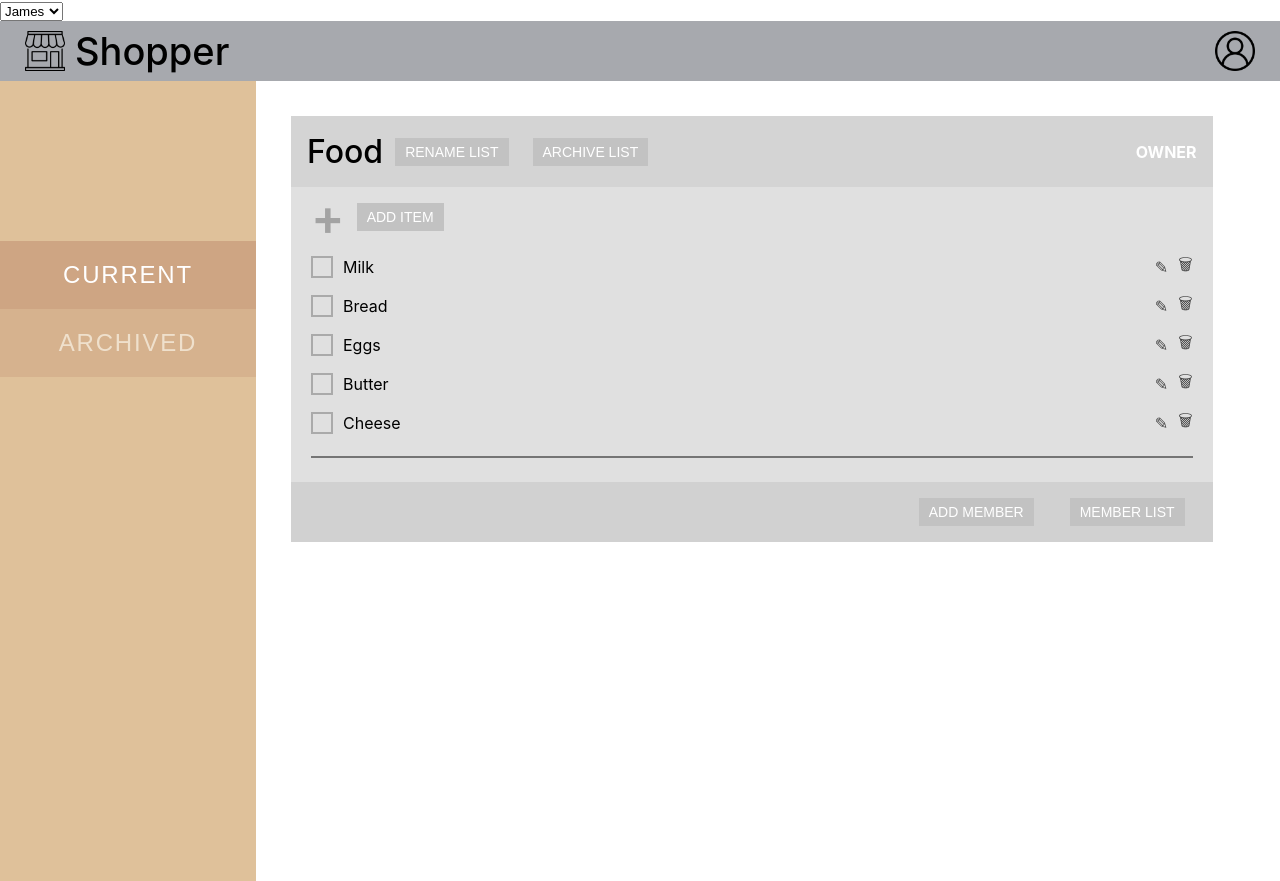
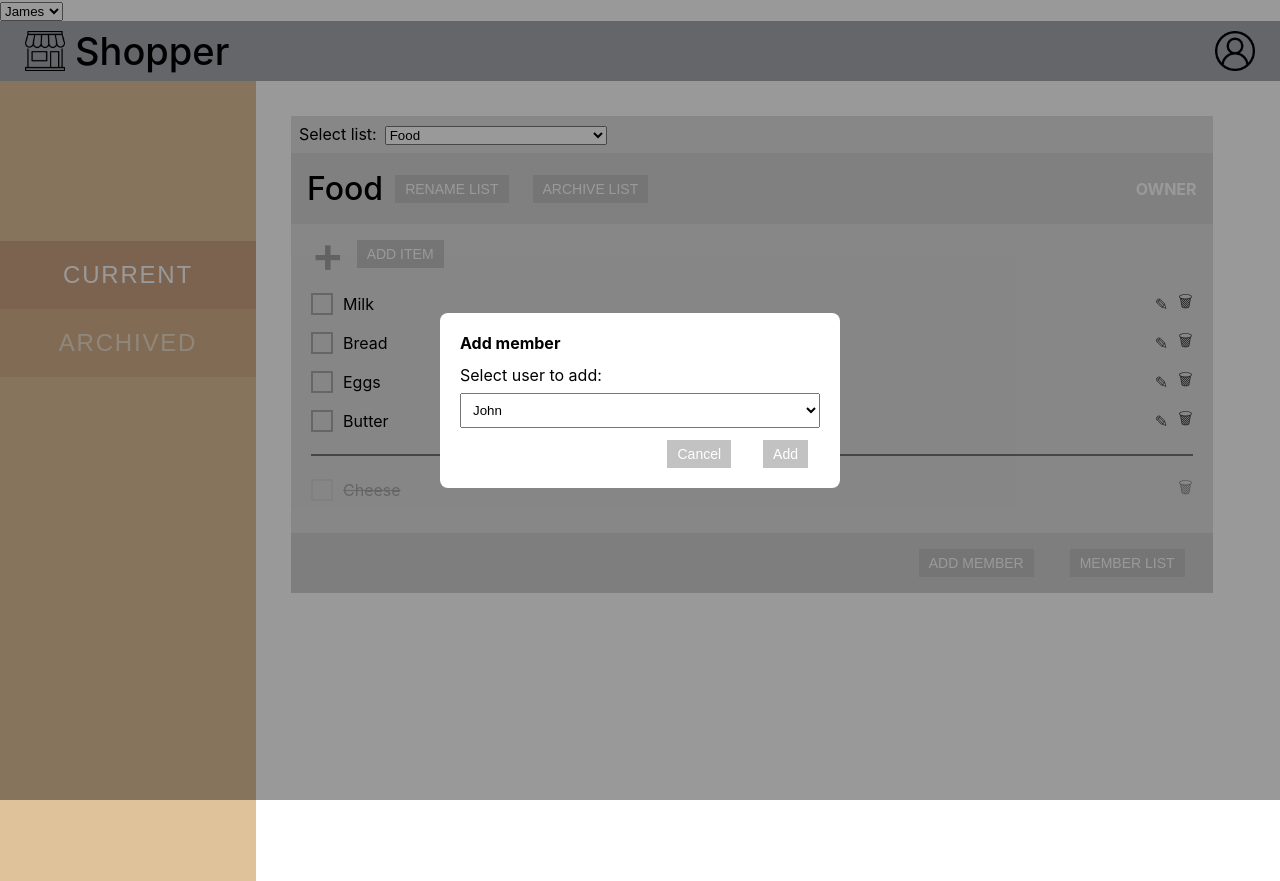
Before and after one commit to Neapolis1/uuFrontend, a React (Create React App) app in the folder uu-frondend/: page / in a window 1280 px wide. Both pictures are taken after a click on the button "ADD MEMBER". Built offline with nearby package versions, Linux system fonts and the light colour scheme.

Commit message:
0.5 - add Archive, rename, add members, member list, leave

```diff
--- a/uu-frondend/src/ShoppingListDetail.jsx
+++ b/uu-frondend/src/ShoppingListDetail.jsx
@@ -1,7 +1,7 @@
 import React, { useEffect, useState } from "react";
 import "./ShoppingListDetail.css";
 import shoppingListsMock from "./mock-data.js";
-import { useUser } from "./user";
+import { useUser, getUserNameById, USERS } from "./user";
 
 function ShoppingListDetail() {
   const currentUser = useUser();
@@ -9,46 +9,167 @@ function ShoppingListDetail() {
   const [selectedId, setSelectedId] = useState(lists[0]?.id ?? null);
   const [list, setList] = useState(null);
 
+  // lokalní stavy pro editaci názvu
+  const [editingName, setEditingName] = useState(false);
+  const [editableName, setEditableName] = useState("");
+
+  // modal pro členy
+  const [showMembers, setShowMembers] = useState(false);
+  // modal pro přidání člena
+  const [showAddMember, setShowAddMember] = useState(false);
+  const [newMemberId, setNewMemberId] = useState("");
+
   useEffect(() => {
     const found = lists.find(l => l.id === selectedId) ?? null;
-    setList(found);
+    // vytvoříme clone objektu, aby se neměnil originální mock
+    setList(found ? { ...found } : null);
   }, [lists, selectedId]);
 
+  // synchronizace editableName s aktuálním seznamem
+  useEffect(() => {
+    if (list) {
+      setEditableName(list.name);
+      setEditingName(false);
+    } else {
+      setEditableName("");
+      setEditingName(false);
+    }
+  }, [list]);
+
+  if (!currentUser) return <div className="shopping-wrapper">Loading…</div>;
   if (!list) return <div className="shopping-wrapper">Loading…</div>;
 
   const activeItems = list.items.filter(i => !i.archived);
   const archivedItems = list.items.filter(i => i.archived);
   const isOwner = currentUser && currentUser.id === list.ownerId;
+  const isMember = Array.isArray(list.members) && list.members.includes(currentUser.id);
+  const hasAccess = isOwner || isMember;
   const ownerLabel = isOwner ? "OWNER" : "MEMBER";
+
+  const onStartRename = () => {
+    setEditableName(list.name);
+    setEditingName(true);
+  };
+
+  const onSaveRename = () => {
+    // změna pouze lokálně v komponentě
+    setList(prev => ({ ...prev, name: editableName }));
+    setEditingName(false);
+  };
+
+  const onCancelRename = () => {
+    setEditableName(list.name);
+    setEditingName(false);
+  };
+
+  // archivace mění jen lokální stav komponenty (mock soubor zůstává nezměněn)
+  const onArchive = () => {
+    setList(prev => ({ ...prev, archived: true }));
+  };
+
+  const onOpenMembers = () => setShowMembers(true);
+  const onCloseMembers = () => setShowMembers(false);
+
+  const onOpenAddMember = () => {
+    // před otevřením nastavíme defaultní hodnotu selectu
+    const available = USERS.filter(u => u.id !== list.ownerId && !(list.members || []).includes(u.id));
+    setNewMemberId(available[0]?.id ?? "");
+    setShowAddMember(true);
+  };
+  const onCloseAddMember = () => setShowAddMember(false);
+
+  const onConfirmAddMember = () => {
+    if (!newMemberId) return;
+    setList(prev => {
+      const members = Array.isArray(prev.members) ? [...prev.members] : [];
+      if (members.includes(newMemberId)) return prev;
+      return { ...prev, members: [...members, newMemberId] };
+    });
+    setShowAddMember(false);
+  };
+
+  // leave pro členy (lokálně) — odebere aktuálního uživatele z members
+  const onLeave = () => {
+    setList(prev => {
+      const members = Array.isArray(prev.members) ? prev.members.filter(m => m !== currentUser.id) : [];
+      return { ...prev, members };
+    });
+    // zavřeme modal members pokud byl otevřený
+    setShowMembers(false);
+  };
+
+  const renderMemberLabel = (id) => {
+    if (!id) return id;
+    if (id === currentUser.id) return `${currentUser.name} (you)`;
+    // použijeme lookup pro jméno
+    return getUserNameById(id);
+  };
 
   return (
     <div className="shopping-wrapper">
 
+      {/* list selector */}
+      <div style={{ padding: 8 }}>
+        <label style={{ marginRight: 8 }}>Select list:</label>
+        <select value={selectedId ?? ""} onChange={(e) => setSelectedId(Number(e.target.value))}>
+          {lists.map(l => (
+            <option key={l.id} value={l.id}>
+              {l.name}{l.archived ? " (archived)" : ""}
+            </option>
+          ))}
+        </select>
+      </div>
+
+      {/* pokud uživatel nemá přístup k vybranému seznamu */}
+      {!hasAccess ? (
+        <div style={{ padding: 20, color: "#b00" }}>
+          Tento obsah není dostupný.
+        </div>
+      ) : (
+        <>
           {/* Header */}
           <div className="shopping-header">
+            {editingName ? (
+              <input
+                value={editableName}
+                onChange={(e) => setEditableName(e.target.value)}
+                style={{ fontSize: 24, padding: "6px 8px" }}
+              />
+            ) : (
               <h1>{list.name}</h1>
+            )}
 
-        {/* show rename/archive only for owner */}
-        {isOwner && (
+            {/* show rename/archive only for owner and only when not archived */}
+            {isOwner && !list.archived && (
               <>
-            <button>RENAME LIST</button>
-            <button>ARCHIVE LIST</button>
+                {!editingName ? (
+                  <button onClick={onStartRename}>RENAME LIST</button>
+                ) : (
+                  <>
+                    <button onClick={onSaveRename}>SAVE</button>
+                    <button onClick={onCancelRename}>CANCEL</button>
+                  </>
+                )}
+                <button onClick={onArchive}>ARCHIVE LIST</button>
               </>
             )}
 
             <span className="owned">{ownerLabel}</span>
           </div>
 
+          {/* pokud je seznam archivovaný, zobrazíme jen zprávu */}
+          {list.archived ? (
+            <div style={{ padding: "16px 20px", color: "#555" }}>
+              Tento seznam je archivovaný.
+            </div>
+          ) : (
+            <>
               {/* Items */}
               <div className="items-container">
-
-        {/* Add item button (skrytý pokud je celý seznam archivovaný) */}
-        {!list.archived && (
                 <div className="add-item-row">
                   <span className="add-icon">+</span>
                   <button className="add-item-btn">ADD ITEM</button>
                 </div>
-        )}
 
                 {activeItems.map(item => (
                   <div className="item-row" key={item.id}>
@@ -72,15 +193,114 @@ function ShoppingListDetail() {
 
               {/* Bottom buttons */}
               <div className="bottom-bar">
-        {/* owner může přidávat členy, member vidí Leave */}
                 {isOwner ? (
-          <button className="bottom-btn">ADD MEMBER</button>
+                  <button className="bottom-btn" onClick={onOpenAddMember}>ADD MEMBER</button>
                 ) : (
-          <button className="bottom-btn">LEAVE</button>
+                  <button className="bottom-btn" onClick={onLeave}>LEAVE</button>
                 )}
-        <button className="bottom-btn">MEMBER LIST</button>
+                <button className="bottom-btn" onClick={onOpenMembers}>MEMBER LIST</button>
+              </div>
+            </>
+          )}
+        </>
+      )}
+
+      {/* Members modal */}
+      {showMembers && (
+        <div
+          onClick={onCloseMembers}
+          style={{
+            position: "fixed",
+            inset: 0,
+            background: "rgba(0,0,0,0.4)",
+            display: "flex",
+            alignItems: "center",
+            justifyContent: "center",
+            zIndex: 9999
+          }}
+        >
+          <div
+            onClick={(e) => e.stopPropagation()}
+            style={{
+              background: "white",
+              padding: 20,
+              borderRadius: 8,
+              width: 320,
+              maxWidth: "90%"
+            }}
+          >
+            <div style={{ display: "flex", justifyContent: "space-between", alignItems: "center", marginBottom: 12 }}>
+              <strong>Members</strong>
+              <button onClick={onCloseMembers} style={{ cursor: "pointer" }}>Close</button>
             </div>
 
+            <div style={{ marginBottom: 8 }}>
+              <div><strong>Owner:</strong> {list.ownerId === currentUser.id ? `${currentUser.name} (you)` : getUserNameById(list.ownerId)}</div>
+            </div>
+
+            <div>
+              <div style={{ fontWeight: 600, marginBottom: 6 }}>Members:</div>
+              {Array.isArray(list.members) && list.members.length > 0 ? (
+                <ul style={{ paddingLeft: 20, marginTop: 0 }}>
+                  {list.members.map(mid => (
+                    <li key={mid}>{renderMemberLabel(mid)}</li>
+                  ))}
+                </ul>
+              ) : (
+                <div style={{ color: "#666" }}>No members</div>
+              )}
+            </div>
+          </div>
+        </div>
+      )}
+
+      {/* Add member modal (lokální změna, mock zůstává nezměněn) */}
+      {showAddMember && (
+        <div
+          onClick={onCloseAddMember}
+          style={{
+            position: "fixed",
+            inset: 0,
+            background: "rgba(0,0,0,0.4)",
+            display: "flex",
+            alignItems: "center",
+            justifyContent: "center",
+            zIndex: 9999
+          }}
+        >
+          <div
+            onClick={(e) => e.stopPropagation()}
+            style={{
+              background: "white",
+              padding: 20,
+              borderRadius: 8,
+              width: 360,
+              maxWidth: "90%"
+            }}
+          >
+            <div style={{ display: "flex", justifyContent: "space-between", alignItems: "center", marginBottom: 12 }}>
+              <strong>Add member</strong>
+            </div>
+
+            <div style={{ marginBottom: 12 }}>
+              <label style={{ display: "block", marginBottom: 8 }}>Select user to add:</label>
+              <select value={newMemberId} onChange={(e) => setNewMemberId(e.target.value)} style={{ width: "100%", padding: 8 }}>
+                {USERS
+                  .filter(u => u.id !== list.ownerId && !(list.members || []).includes(u.id))
+                  .map(u => (
+                    <option key={u.id} value={u.id}>{u.name}</option>
+                  ))
+                }
+              </select>
+            </div>
+
+            <div style={{ display: "flex", justifyContent: "flex-end", gap: 8 }}>
+              <button onClick={onCloseAddMember}>Cancel</button>
+              <button onClick={onConfirmAddMember} disabled={!newMemberId}>Add</button>
+            </div>
+          </div>
+        </div>
+      )}
     </div>
   );
 }
--- a/uu-frondend/src/mock-data.js
+++ b/uu-frondend/src/mock-data.js
@@ -4,12 +4,13 @@ const shoppingListsMock = [
     name: "Food",
     ownerId: "123", // James
     archived: false,
+    members: ["234"], // Amelia
     items: [
       { id: 1, name: "Milk", archived: false },
       { id: 2, name: "Bread", archived: false },
       { id: 3, name: "Eggs", archived: false },
       { id: 4, name: "Butter", archived: false },
-      { id: 5, name: "Cheese", archived: false }
+      { id: 5, name: "Cheese", archived: true }
     ]
   },
   {
@@ -17,6 +18,7 @@ const shoppingListsMock = [
     name: "Office supplies",
     ownerId: "234", // Amelia
     archived: false,
+    members: [],
     items: [
       { id: 11, name: "Printer paper", archived: false },
       { id: 12, name: "Pens", archived: false },
@@ -27,7 +29,8 @@ const shoppingListsMock = [
     id: 3,
     name: "Old party list (archived)",
     ownerId: "345", // John
-    archived: true, // celý seznam archivovaný
+    archived: true,
+    members: ["123"], // James
     items: [
       { id: 21, name: "Balloons", archived: true },
       { id: 22, name: "Soda", archived: true },
--- a/uu-frondend/src/user.js
+++ b/uu-frondend/src/user.js
@@ -7,6 +7,12 @@ const USERS = [
   { id: "345", name: "John" },
   { id: "456", name: "Chloe" },
 ];
+
+// helper pro získání jména podle id
+const getUserNameById = (id) => {
+  const u = USERS.find(u => u.id === id);
+  return u ? u.name : id;
+};
 
 // in pure react
 const UserContext = React.createContext();
@@ -54,4 +60,4 @@ function useUser() {
 * }
 * */
 
-export { UserProvider, UserSelector, useUser };
+export { UserProvider, UserSelector, useUser, USERS, getUserNameById };
```
Lines whose indentation alone changed are shown as unchanged.
